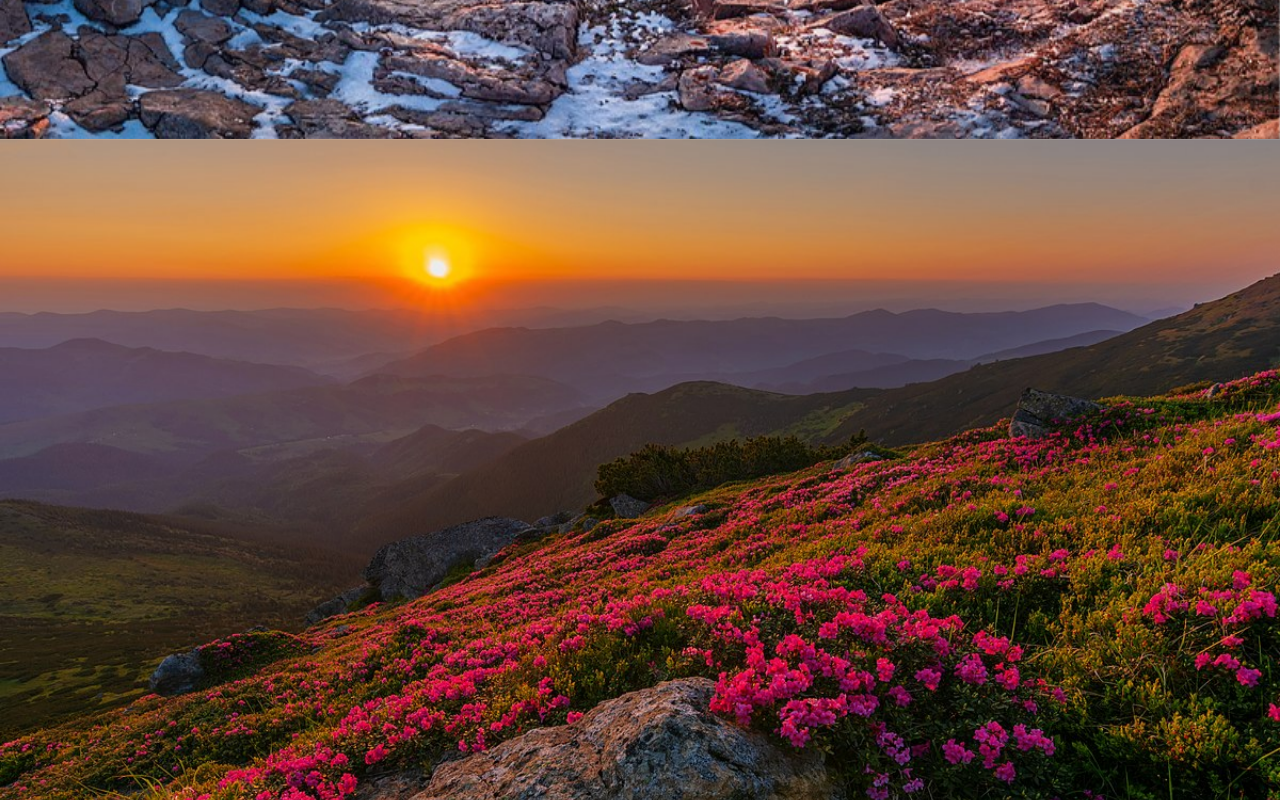
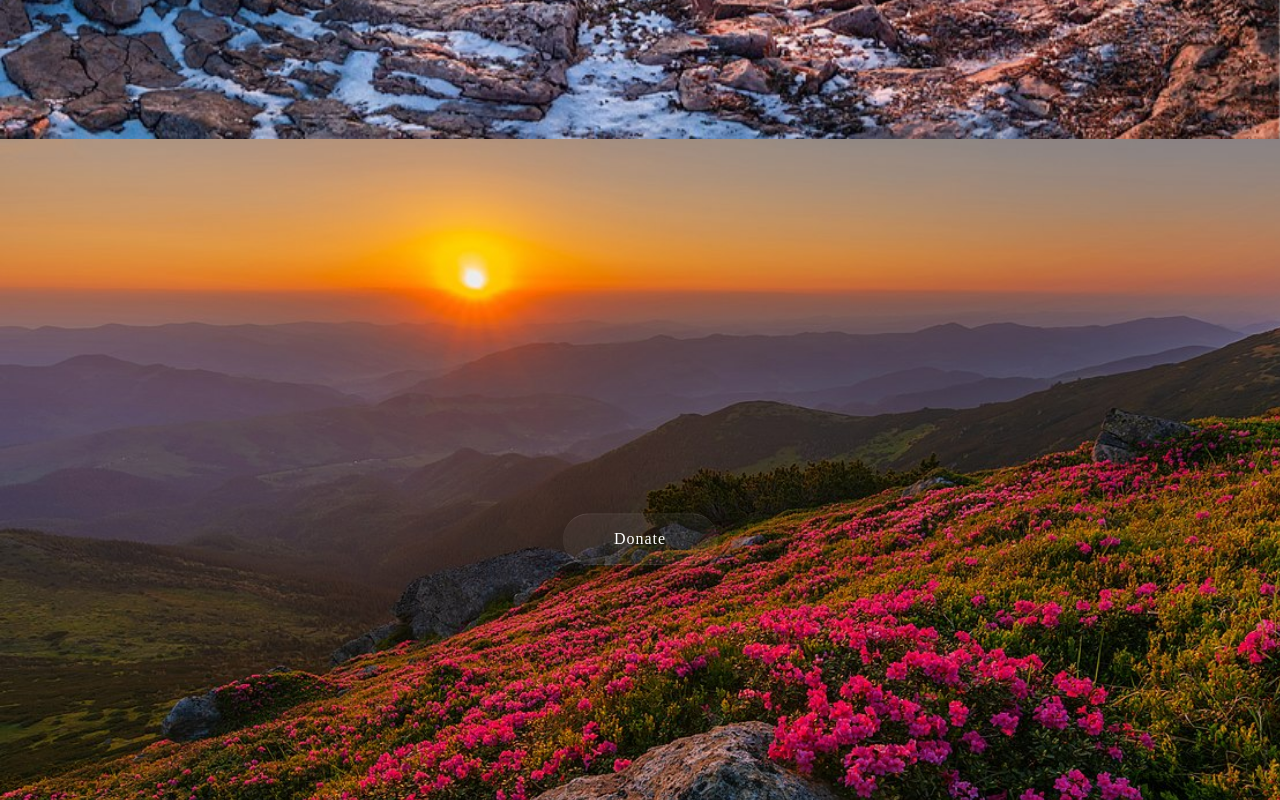
Before and after one commit to BigMoneyKirk/KEUPoetry, an Angular app: page /home in a window 1280 px wide. Shown: the part 780-1580 px from the top of the page. Built offline with nearby package versions, Linux system fonts and the light colour scheme.

Commit message:
https://www.youtube.com/watch?v=YrOq7OpRV8I

```diff
--- a/src/app/tabs/home/home.component.html
+++ b/src/app/tabs/home/home.component.html
@@ -31,7 +31,11 @@
         </div>
       </div>
     </div>
-    <div class="section" id="donation-link"></div>
+    <div class="section" id="donation-link">
+      <div class="slogan-flex-container donate-btn-container">
+        <div class="btn"><a href="#">Donate</a></div>
+      </div>
+    </div>
     <div class="section" id="bookings-link"></div>
     <div class="section" id="events-link"></div>
     <div class="section" id="updates-link"></div>
--- a/src/app/tabs/home/home.component.scss
+++ b/src/app/tabs/home/home.component.scss
@@ -154,10 +154,10 @@ nav ul li a:hover {
     left: 0;
     width: 100%;
     height: 100vh;
+    padding-top: $navbar-height;
 }
 
 .container .section:nth-child(1) {
-    padding-top: $navbar-height;
     background: url('../../../assets/images/backgrounds/ai-petri-low-clouds.jpg');
     background-size: cover;
 }
@@ -206,3 +206,33 @@ nav ul li a:hover {
     height: 100vh;
     transform: translateY(-$navbar-height);
 }
+
+.donate-btn-container .btn {
+    position: relative;
+    width: 155px;
+    height: 50px;
+    margin: 20px;
+}
+
+.donate-btn-container .btn a {
+    position: absolute;
+    top: 0;
+    left: 0;
+    width: 100%;
+    height: 100%;
+    display: flex;
+    justify-content: center;
+    align-items: center;
+    background: rgba(255, 255, 255, 0.05);
+    box-shadow: 0 15px 35px rgba(0,0,0,0.2);
+    border-top: 1px solid rgba(255, 255, 255, 0.1);
+    border-bottom: 1px solid rgba(255, 255, 255, 0.1);
+    border-radius: 30px;
+    color: #fff;
+    z-index: 1;
+    font-weight: 400;
+    letter-spacing: 1px;
+    text-decoration: none;
+    overflow: hidden;
+    transition: 0.5s;
+}
```
